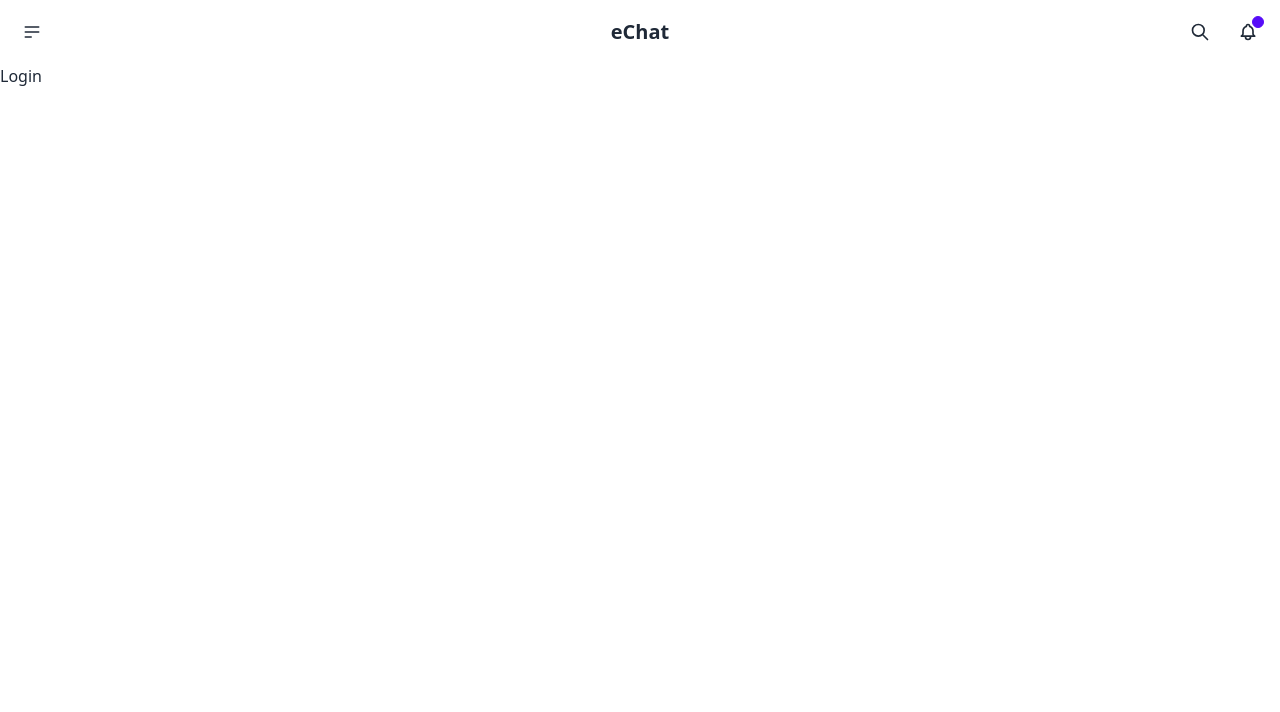
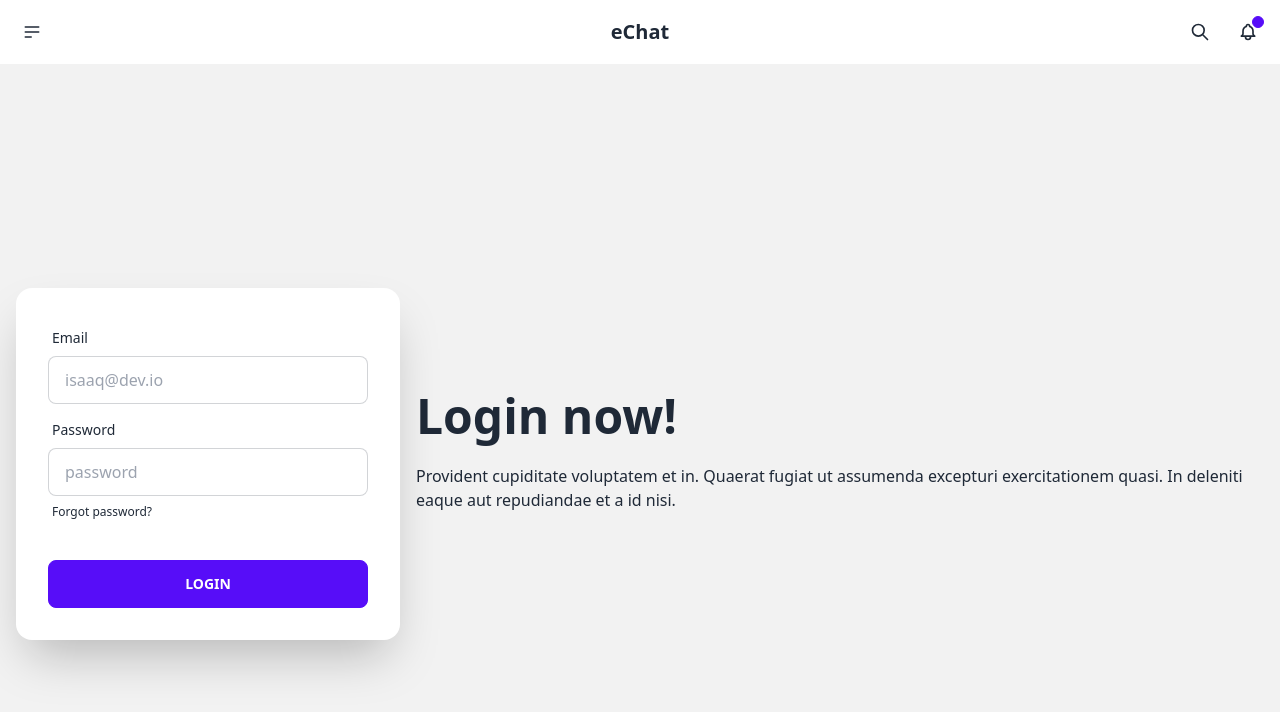
Before and after one commit to rchtect/lab2_user_based_content, a React (Create React App) app in the folder client/: page /login in a window 1280 px wide. Shown: the top 712 px of the page. Built offline with nearby package versions, Linux system fonts and the light colour scheme.

Commit message:
added login page and link to home

```diff
--- a/client/src/pages/Home.js
+++ b/client/src/pages/Home.js
@@ -1,4 +1,5 @@
 import React from "react";
+import { Link } from "react-router-dom";
 
 function Home() {
   return (
@@ -17,7 +18,28 @@ function Home() {
         </p>
       </div>
       <div className="content-center justify-center flex mt-40">
-        <button className="btn btn-wide">Launch</button>
+        <label for="my-modal-6" class="btn modal-button">
+          Launch
+        </label>
+
+        <input type="checkbox" id="my-modal-6" class="modal-toggle" />
+        <div className="modal modal-bottom sm:modal-middle">
+          <div className="modal-box">
+            <h3 className="font-bold text-lg">Dear user</h3>
+            <p className="py-4">
+              This is still in beta, some functions might not work properly, if
+              you found any bugs make sure to contact us as soon as possible,
+              thank you!
+            </p>
+            <div className="modal-action">
+              <Link to="/app">
+                <label for="my-modal-6" class="btn">
+                  Ok
+                </label>
+              </Link>
+            </div>
+          </div>
+        </div>
       </div>
     </div>
   );
--- a/client/src/pages/Login.js
+++ b/client/src/pages/Login.js
@@ -1,9 +1,54 @@
-import React from 'react'
+import React from "react";
 
 function Login() {
   return (
-    <div>Login</div>
-  )
+    <div>
+      <div class="hero min-h-screen bg-base-200">
+        <div class="hero-content flex-col lg:flex-row-reverse">
+          <div class="text-center lg:text-left">
+            <h1 class="text-5xl font-bold">Login now!</h1>
+            <p class="py-6">
+              Provident cupiditate voluptatem et in. Quaerat fugiat ut assumenda
+              excepturi exercitationem quasi. In deleniti eaque aut repudiandae
+              et a id nisi.
+            </p>
+          </div>
+          <div class="card flex-shrink-0 w-full max-w-sm shadow-2xl bg-base-100">
+            <div class="card-body">
+              <div class="form-control">
+                <label class="label">
+                  <span class="label-text">Email</span>
+                </label>
+                <input
+                  type="text"
+                  placeholder="isaaq@dev.io"
+                  class="input input-bordered"
+                />
+              </div>
+              <div class="form-control">
+                <label class="label">
+                  <span class="label-text">Password</span>
+                </label>
+                <input
+                  type="password"
+                  placeholder="password"
+                  class="input input-bordered"
+                />
+                <label class="label">
+                  <a href="#" class="label-text-alt link link-hover">
+                    Forgot password?
+                  </a>
+                </label>
+              </div>
+              <div class="form-control mt-6">
+                <button class="btn btn-primary">Login</button>
+              </div>
+            </div>
+          </div>
+        </div>
+      </div>
+    </div>
+  );
 }
 
-export default Login
+export default Login;
```
